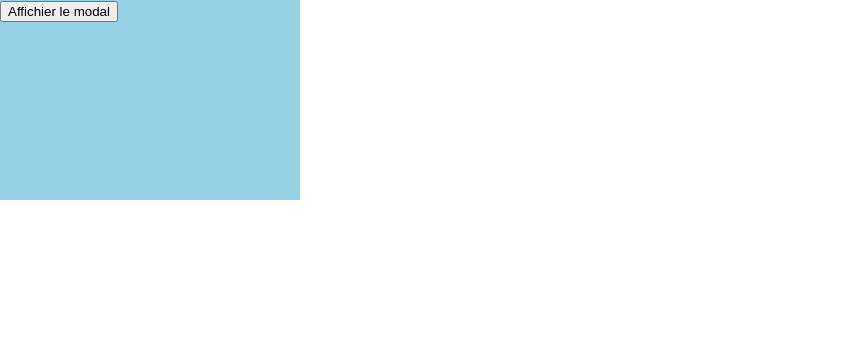
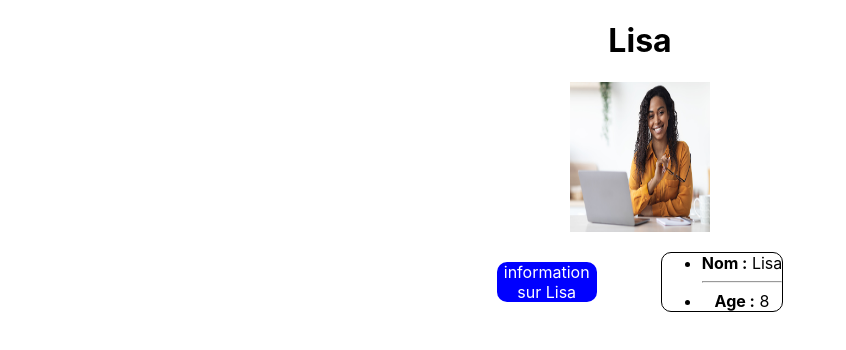
Before and after one commit to Zephymanya/Apprendre-React, a React (Create React App) app: page / in a window 1280 px wide. Shown: the top 350 px of the page, without its empty margins (0-846 px from the left). Built offline with nearby package versions, Linux system fonts and the light colour scheme; the HTML template or start-up script is replaced by a standard one.

Commit message:
utilisation de contexte

```diff
--- a/package.json
+++ b/package.json
@@ -9,6 +9,7 @@
         "axios": "^0.27.2",
         "react": "^18.2.0",
         "react-dom": "^18.2.0",
+        "react-router-dom": "^6.3.0",
         "react-scripts": "5.0.1",
         "web-vitals": "^2.1.4"
     },
--- a/src/App.css
+++ b/src/App.css
@@ -39,3 +39,11 @@
     transform: rotate(360deg);
   }
 }
+h1 {
+  color: rgb(40 44 52);
+  margin-bottom: 0px;
+  margin-top: 40px;
+  font-size: 60px;
+  line-height: 65px;
+  font-weight: 700;
+}
--- a/src/App.js
+++ b/src/App.js
@@ -1,35 +1,19 @@
 import React from "react";
-import "./App.css";
-import Modal from "./Modal";
-
+import { BrowserRouter as Router, Routes, Route } from "react-router-dom";
+import Profil from "./Profil";
+import { Mycontext } from "./MyContext";
 class App extends React.Component {
-  constructor(props) {
-    super(props);
-
-    this.state = {
-      showModal: false,
-    };
-  }
-
-  handleShow = () => {
-    this.setState({
-      showModal: true,
-    });
+  state = {
+    user: {
+      name: "Lisa",
+      age: 8,
+    },
   };
-  handleclose = () => {
-    this.setState({
-      showModal: false,
-    });
-  };
-
   render() {
-    const affichModal =
-      this.state.showModal === true ? <Modal close={this.handleclose} /> : null; //Condition d'affiche du modal
     return (
-      <div className="App">
-        <button onClick={this.handleShow}>Affichier le modal</button>
-        {affichModal}
-      </div>
+      <Mycontext.Provider value={this.state.user}>
+        <Profil nom={this.state.user} />
+      </Mycontext.Provider>
     );
   }
 }
--- a/src/Modal.js
+++ /dev/null
@@ -1,19 +0,0 @@
-import React, { Component } from "react";
-import "./index.css";
-import ReactDOM from "react-dom";
-
-class Modal extends Component {
-  render(props) {
-    console.log(this.props);
-    return ReactDOM.createPortal(
-      <div className="modal" onClick={this.props.close}>
-        <div>
-          <h1>Bonjour le monde</h1>
-          <button>Fermer</button>
-        </div>
-      </div>,
-      document.getElementById("second-root")
-    );
-  }
-}
-export default Modal;
--- /dev/null
+++ b/src/MyContext.js
@@ -0,0 +1,5 @@
+import React from "react";
+
+const Mycontext = React.createContext();
+
+export { Mycontext };
--- /dev/null
+++ b/src/Profil.js
@@ -0,0 +1,21 @@
+import React from "react";
+import ProfilData from "./profilData";
+import woman from "./woman.jpg";
+
+class Profil extends React.Component {
+  render() {
+    return (
+      <div style={{ textAlign: "center" }}>
+        <h1>{this.props.nom.name} </h1>
+        <img
+          src={woman}
+          alt=""
+          style={{ height: "150px", width: "140px" }}
+        ></img>
+
+        <ProfilData wel={this.props.nom} />
+      </div>
+    );
+  }
+}
+export default Profil;
--- /dev/null
+++ b/src/ProfilContentData.js
@@ -0,0 +1,29 @@
+import React from "react";
+import { Mycontext } from "./MyContext";
+export default function ProfilContentData() {
+  return (
+    <Mycontext.Consumer>
+      {(data) => {
+        return (
+          <div style={{ marginLeft: "5%" }}>
+            <ul
+              style={{
+                border: "1px solid black",
+                borderRadius: "10px",
+              }}
+            >
+              <li>
+                {" "}
+                <strong>Nom :</strong> {data.name}
+              </li>
+              <hr />
+              <li>
+                <strong>Age :</strong> {data.age}
+              </li>
+            </ul>
+          </div>
+        );
+      }}
+    </Mycontext.Consumer>
+  );
+}
--- /dev/null
+++ b/src/profilData.js
@@ -0,0 +1,35 @@
+import React from "react";
+import ProfilContentData from "./ProfilContentData";
+import { Mycontext } from "./MyContext";
+export default function ProfilData(props) {
+  return (
+    <Mycontext.Consumer>
+      {(data) => {
+        return (
+          <div
+            style={{
+              display: "flex",
+              // fleDirection: "column",
+              alignItems: "center",
+              justifyContent: "center",
+            }}
+          >
+            <p
+              style={{
+                width: "100px",
+                heigth: "20px",
+                backgroundColor: "blue",
+                borderRadius: "10px",
+              }}
+            >
+              <a href="/" style={{ color: "white", textDecoration: "none" }}>
+                information sur {data.name}
+              </a>
+            </p>
+            <ProfilContentData />
+          </div>
+        );
+      }}
+    </Mycontext.Consumer>
+  );
+}
```
Also changed, not shown: src/Component/menu.css (added, +18 -0 lines), src/woman.jpg (added), 1 other file (tests, documents, lock files or other folders).
